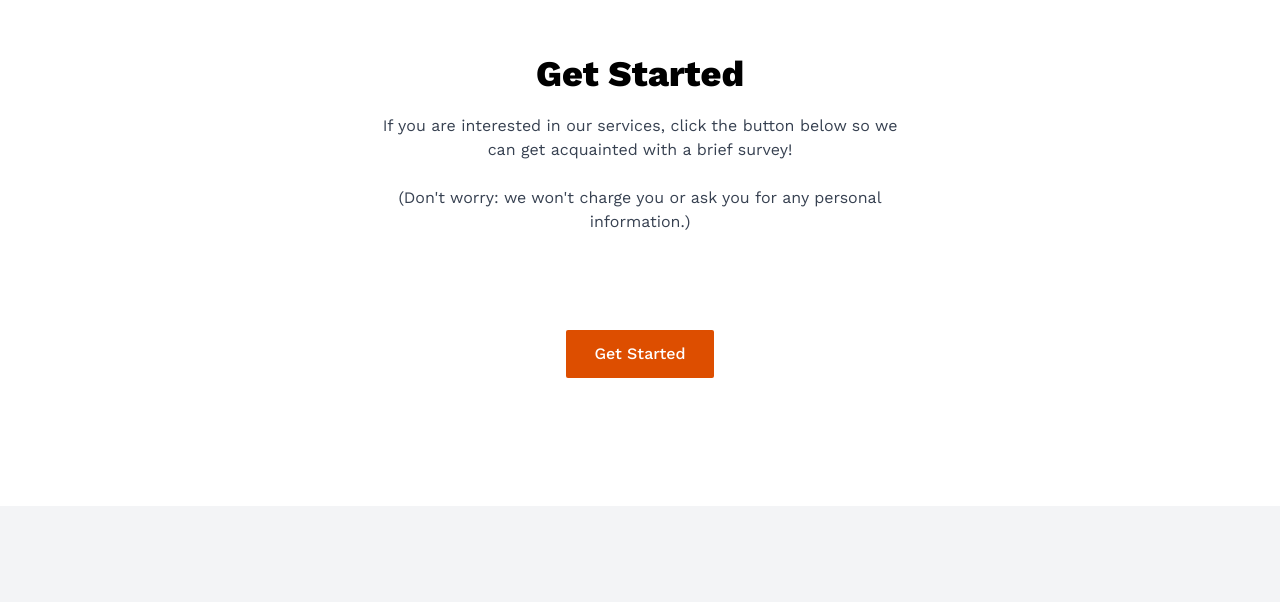
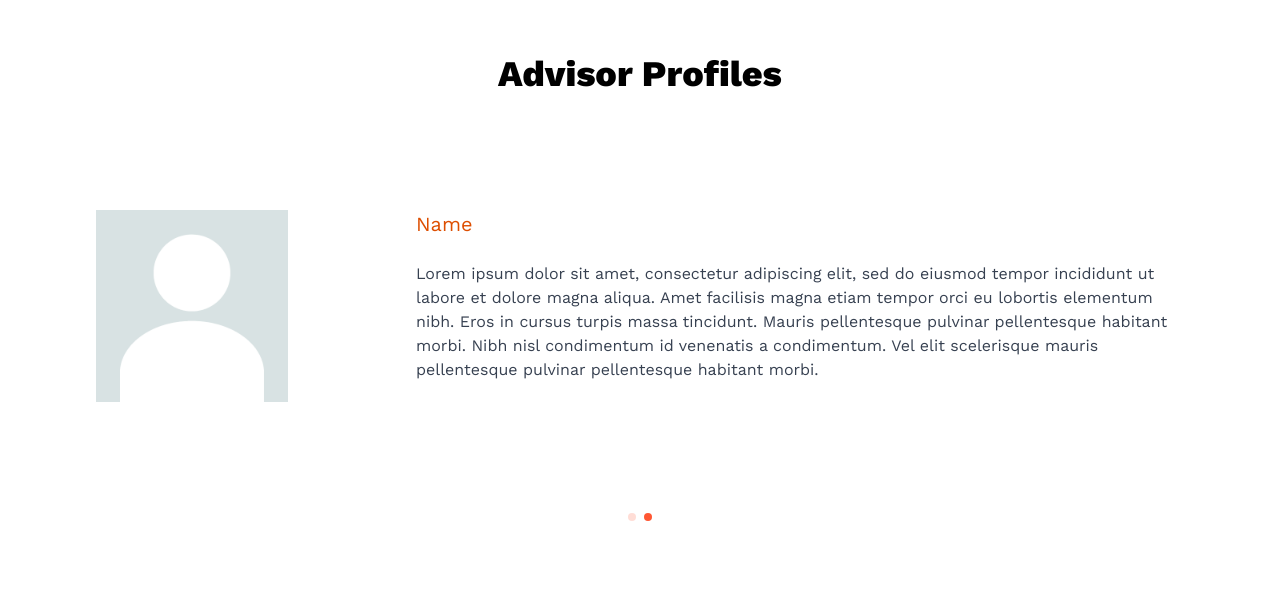
Before and after one commit to aawang1999/leaps, a React (Create React App) app: page / in a window 1280 px wide. Shown: the part 1538-2140 px from the top of the page. Built offline with nearby package versions, Linux system fonts and the light colour scheme; a web font is replaced by a local one.

Commit message:
Added advisor profiles section etc

```diff
--- a/public/index.html
+++ b/public/index.html
@@ -13,7 +13,7 @@
   <link
     href="https://fonts.googleapis.com/css2?family=Playfair+Display:ital,wght@0,400;0,500;0,600;0,700;0,800;0,900;1,400;1,500;1,600;1,700;1,800;1,900&family=Work+Sans:ital,wght@0,100;0,200;0,300;0,400;0,500;0,600;0,700;0,800;1,100;1,200;1,300;1,400;1,500;1,600;1,700;1,800;1,900&display=swap"
     rel="stylesheet" />
-  <title>Leaps</title>
+  <title>Leaps Counseling</title>
 </head>
 
 <body>
--- a/src/App.js
+++ b/src/App.js
@@ -2,6 +2,7 @@ import './App.css'
 import Header from './components/Header'
 import Hero from './components/Hero'
 import WhyUs from './components/WhyUs'
+import AdvisorProfiles from './components/AdvisorProfiles'
 import GetStarted from './components/GetStarted'
 import Services from './components/Services'
 import Footer from './components/Footer'
@@ -12,6 +13,7 @@ function App() {
       <Header />
       <Hero />
       <WhyUs />
+      <AdvisorProfiles />
       <GetStarted />
       <Services />
       <Footer />
--- /dev/null
+++ b/src/components/AdvisorProfileSlider.js
@@ -0,0 +1,43 @@
+import React from 'react'
+import { advisorProfiles } from '../data'
+import { Swiper, SwiperSlide } from 'swiper/react'
+import 'swiper/css'
+import 'swiper/css/pagination'
+import '../swiper.css'
+import { Autoplay, Pagination } from 'swiper'
+
+const AdvisorProfileSlider = () => {
+  return (
+    <section id='testimonials' className='bg-primary'>
+      <div className="container mx-auto">
+        <>
+          <Swiper
+            pagination={{ clickable: true }}
+            autoplay={{ delay: 5000, disableOnInteraction: true }}
+            modules={[Autoplay, Pagination]}
+            className='mySwiper'
+          >
+            {advisorProfiles.map((item, index) => {
+              const { advisorImg, advisorName, advisorText } = item
+              return <SwiperSlide key={index}>
+                <div className="flex flex-col lg:flex-row gap-12 lg:gap-32">
+                  <div className="w-48 h-48 lg:w-[328px] lg:h-[328px]">
+                    <img src={advisorImg} alt="" />
+                  </div>
+                  <div className="flex flex-col max-w-3xl">
+                    <div>
+                      <p className='font-body text-xl mb-6 font-normal text-accent'>{advisorName}</p>
+                    </div>
+                    <h5 className='text-base text-gray-700 mb-[50px] xl:mb-0'>{advisorText}</h5>
+                  </div>
+                </div>
+              </SwiperSlide>
+            })}
+          </Swiper>
+        </>
+      </div>
+    </section>
+  )
+}
+
+export default AdvisorProfileSlider
--- /dev/null
+++ b/src/components/AdvisorProfiles.js
@@ -0,0 +1,19 @@
+import React from 'react'
+import AdvisorProfileSlider from './AdvisorProfileSlider'
+
+const AdvisorProfiles = () => {
+  return (
+    <section id="advisor-profiles" className='section bg-primary'>
+      <div className="container mx-auto">
+        <div className="flex flex-col items-center text-center mb-16 lg:mb-24">
+          <h2 className='section-title relative before:absolute before:opacity-40 before:-top-[2rem] before:-left-1/2 before:hidden before:lg:block text-black mt-[50px] lg:mt-[0px]'>
+            Advisor Profiles
+          </h2>
+        </div>
+        <AdvisorProfileSlider />
+      </div>
+    </section>
+  )
+}
+
+export default AdvisorProfiles
--- a/src/components/GetStarted.js
+++ b/src/components/GetStarted.js
@@ -3,16 +3,16 @@ import { Context } from './Context'
 
 const GetStarted = () => {
   return (
-    <section className='section bg-primary'>
+    <section className='section bg-orange-200'>
       <div className="container mx-auto">
         <div className="flex flex-col items-center text-center">
           <h2 className='section-title relative before:absolute before:opacity-40 before:-top-[2rem] before:-left-1/2 before:hidden before:lg:block text-black'>
             Get Started
           </h2>
-          <p className={'text-gray-700 mb-6 max-w-[520px]'}>
-            If you are interested in our services, click the button below so we can get acquainted with a brief survey!
+          <p className={'text-gray-700 mb-6 max-w-[520px] text-left'}>
+            If you're interested in our services, we'd like to get to know you a little better and offer our recommendations on how we might move forward together. <strong>Click the button below</strong> so we can get acquainted with a brief survey!
           </p>
-          <p className={'subtitle text-gray-700'}>
+          <p className={'text-left subtitle text-gray-700'}>
             (Don't worry: we won't charge you or ask you for any personal information.)
           </p>
           <button className='btn btn-md bg-accent hover:bg-accent-hover transition-all'>Get Started</button>
--- a/src/data.js
+++ b/src/data.js
@@ -145,6 +145,19 @@ export const servicesData = [
   },
 ]
 
+export const advisorProfiles = [
+  {
+    advisorImg: BlankPerson,
+    advisorName: 'Tristan',
+    advisorText: "Tristan received a B.S. in Computer Science from Stanford University and is completing an M.S. in Computer Science, Human-Computer Interaction (also at Stanford). Originally intending to study Literature, he attended numerous writing camps when studying at Palo Alto High School, such as the prestigious Iowa Young Writers' Studio. His passion and skill in essay composition has led him to help many of his acquaintances with their college applications over the years.",
+  },
+  {
+    advisorImg: BlankPerson,
+    advisorName: 'Name',
+    advisorText: "Lorem ipsum dolor sit amet, consectetur adipiscing elit, sed do eiusmod tempor incididunt ut labore et dolore magna aliqua. Amet facilisis magna etiam tempor orci eu lobortis elementum nibh. Eros in cursus turpis massa tincidunt. Mauris pellentesque pulvinar pellentesque habitant morbi. Nibh nisl condimentum id venenatis a condimentum. Vel elit scelerisque mauris pellentesque pulvinar pellentesque habitant morbi.",
+  },
+]
+
 export const testimonials = [
   {
     authorImg: BlankPerson,
```
Also changed, not shown: 1 other file (tests, documents, lock files or other folders).
